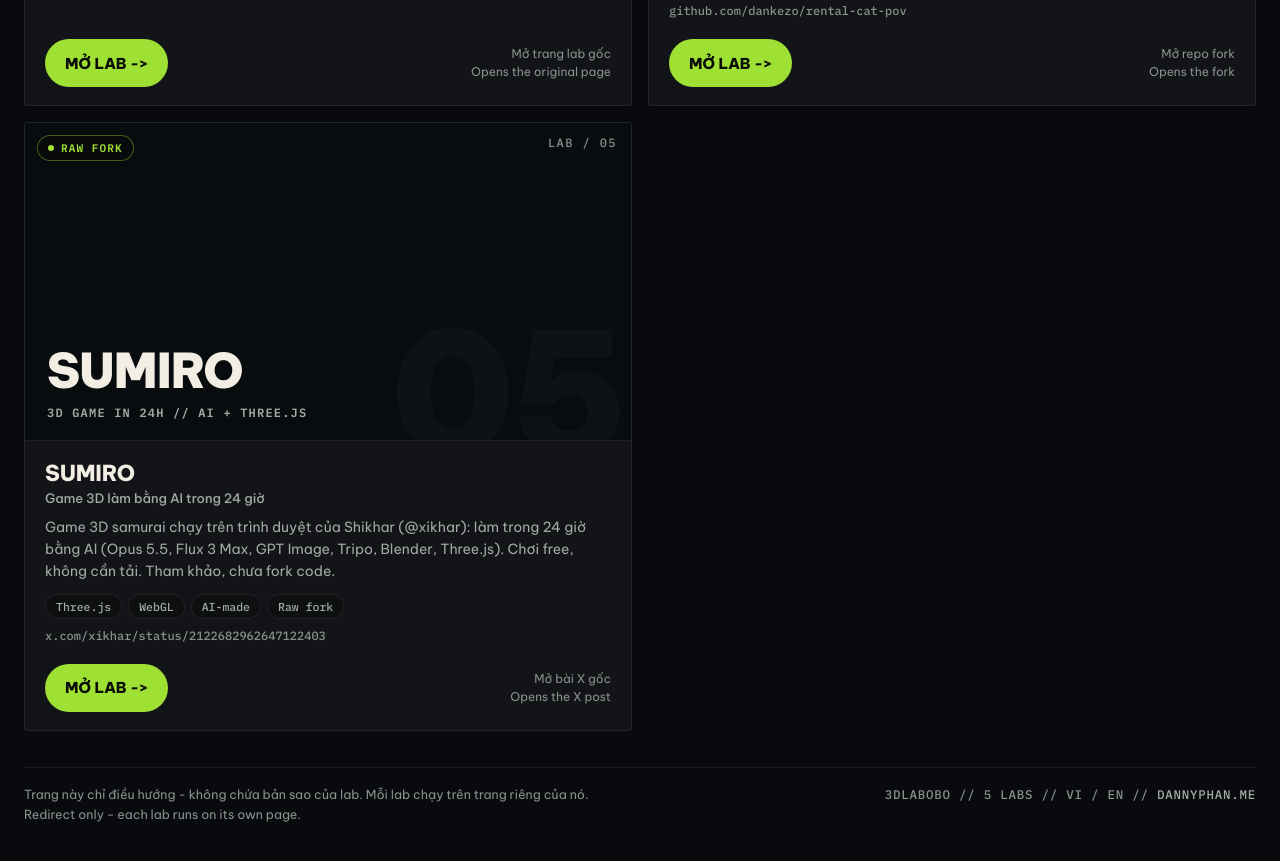
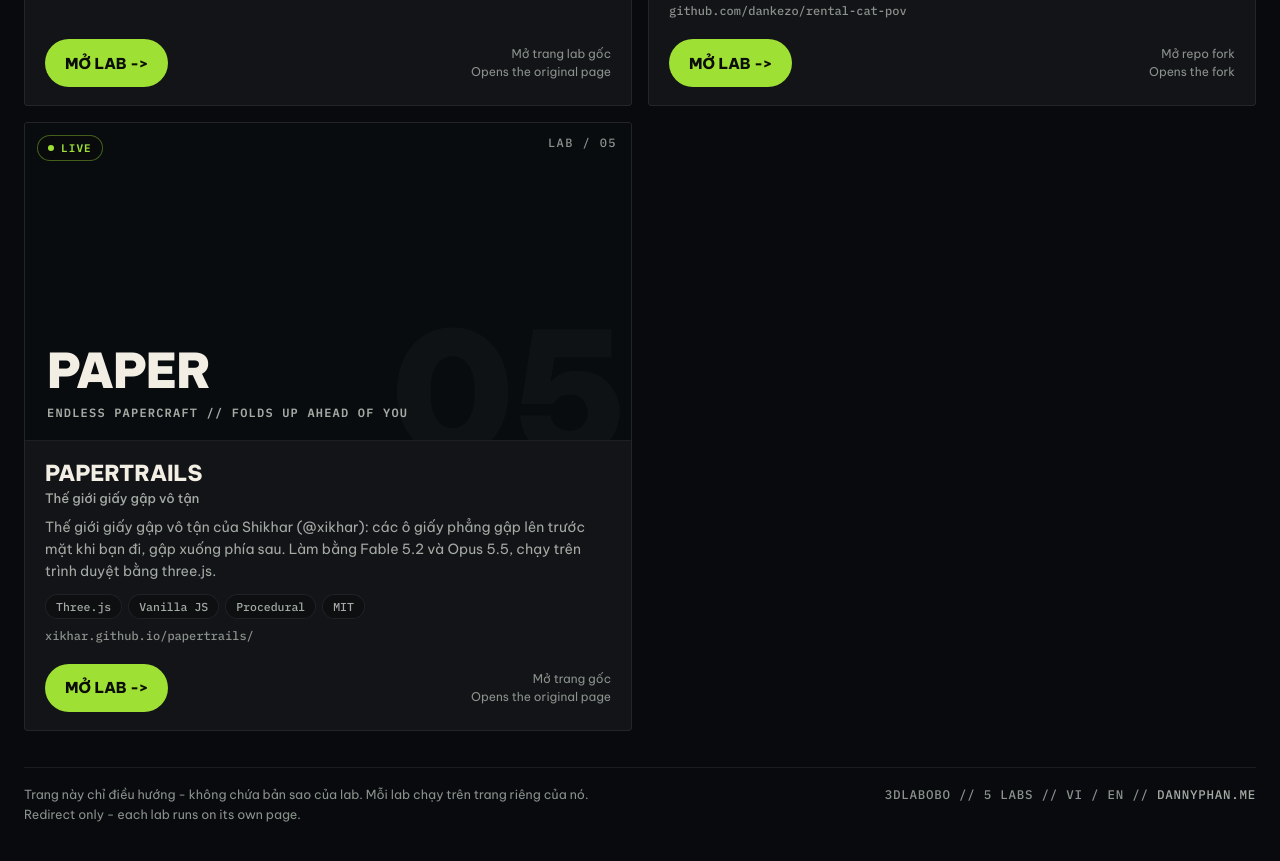
Before and after one commit to dankezo/3Dlabobo, a plain HTML site: page index.html in a window 1280 px wide. Shown: the part 1839-2700 px from the top of the page. Drawn offline with Linux system fonts and the light colour scheme.

Commit message:
3D Lab: Lab 05 tile corrected Sumiro to Papertrails (xikhar papercraft world, verified live)

```diff
--- a/index.html
+++ b/index.html
@@ -355,24 +355,24 @@
           <span class="cta-hint">Mở repo fork<br />Opens the fork</span>
         </div>
       </div>
-    <!-- RAW FORK / reference, no video yet. X post by @xikhar (Sumiro). X blocked the direct read (403), so the post text was not verified; the game is identified from web sources (Sumiro, xikhar.github.io/sumiro). No public Sumiro repo to fork (github.com/xikhar/sumiro 404). Tile links to the X post. Correct it if the post is a different project. -->
-    <a class="tile" href="https://x.com/xikhar/status/2122682962647122403" target="_blank" rel="noopener noreferrer" aria-label="Mở Sumiro - Open Sumiro">
+    <!-- Reference tile, no video yet. X post by @xikhar (Papertrails) verified live 2026-11-21 via the user's Chrome: endless papercraft world that pops up around you, built with Fable 5.2 and Opus 5.5, runs in the browser with three.js. Repo github.com/xikhar/papertrails (MIT, 119 stars, 36 forks), playable at xikhar.github.io/papertrails/. Sumiro is a different xikhar project (3D samurai game) - not this tile. Tile links to the playable site. -->
+    <a class="tile" href="https://xikhar.github.io/papertrails/" target="_blank" rel="noopener noreferrer" aria-label="Mở Papertrails - Open Papertrails">
       <div class="tile-art" aria-hidden="true">
         <div class="tile-veil" aria-hidden="true"></div>
-        <span class="tile-live"><i></i>RAW FORK</span>
+        <span class="tile-live"><i></i>LIVE</span>
         <span class="tile-num">LAB / 05</span>
         <span class="tile-giant">05</span>
-        <b>Sumiro</b>
-        <span class="spec">3D game in 24h // AI + Three.js</span>
+        <b>PAPER</b>
+        <span class="spec">Endless papercraft // Folds up ahead of you</span>
       </div>
       <div class="tile-body">
-        <h3>Sumiro<small>Game 3D làm bằng AI trong 24 giờ</small></h3>
-        <p>Game 3D samurai chạy trên trình duyệt của Shikhar (@xikhar): làm trong 24 giờ bằng AI (Opus 5.5, Flux 3 Max, GPT Image, Tripo, Blender, Three.js). Chơi free, không cần tải. Tham khảo, chưa fork code.</p>
-        <div class="tile-tags"><span>Three.js</span><span>WebGL</span><span>AI-made</span><span>Raw fork</span></div>
-        <span class="tile-url">x.com/xikhar/status/2122682962647122403</span>
+        <h3>Papertrails<small>Thế giới giấy gập vô tận</small></h3>
+        <p>Thế giới giấy gập vô tận của Shikhar (@xikhar): các ô giấy phẳng gập lên trước mặt khi bạn đi, gập xuống phía sau. Làm bằng Fable 5.2 và Opus 5.5, chạy trên trình duyệt bằng three.js.</p>
+        <div class="tile-tags"><span>Three.js</span><span>Vanilla JS</span><span>Procedural</span><span>MIT</span></div>
+        <span class="tile-url">xikhar.github.io/papertrails/</span>
         <div class="tile-cta">
           <span class="cta-btn">MỞ LAB -&gt;</span>
-          <span class="cta-hint">Mở bài X gốc<br />Opens the X post</span>
+          <span class="cta-hint">Mở trang gốc<br />Opens the original page</span>
         </div>
       </div>
     </a>
```
Also changed, not shown: 2 other files.
